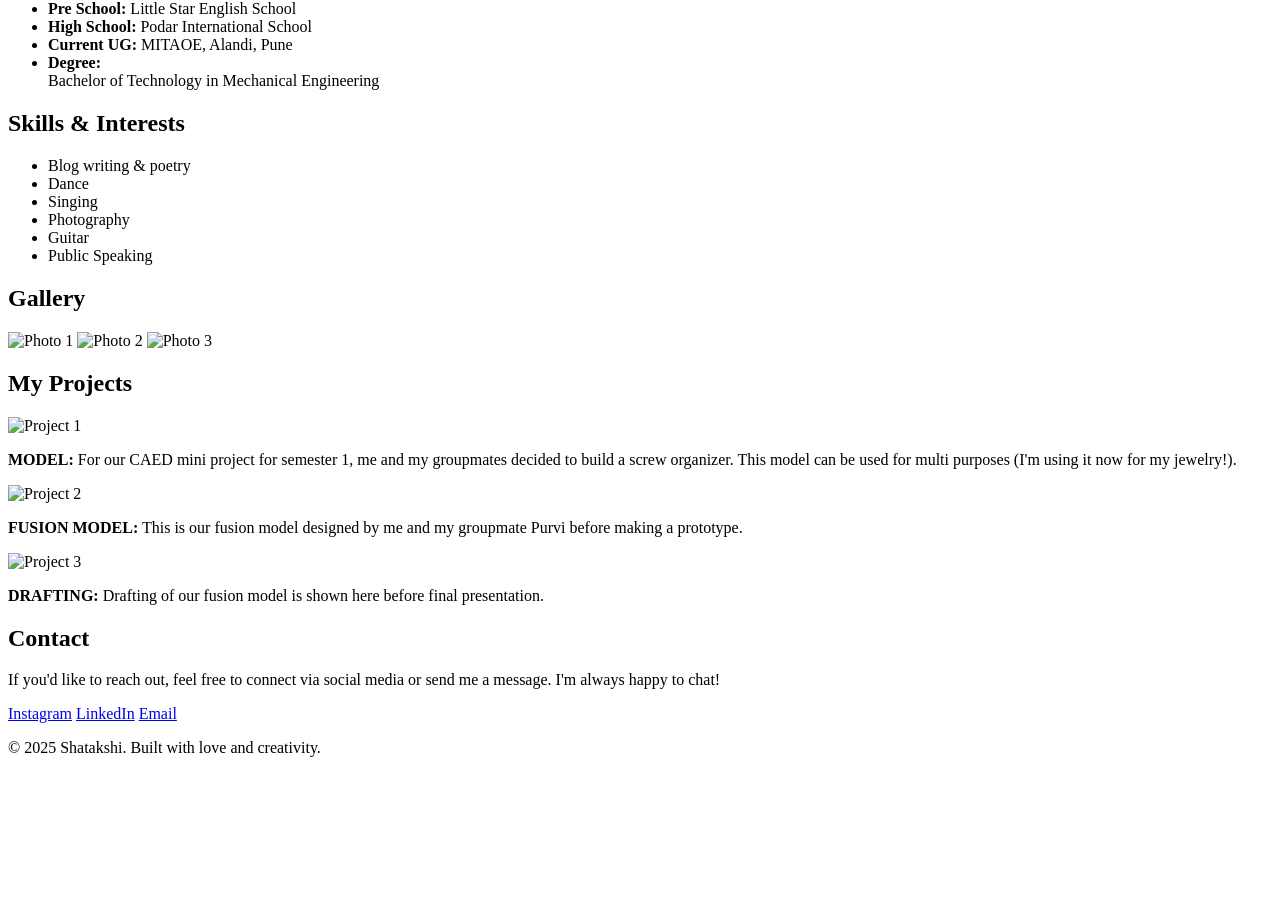
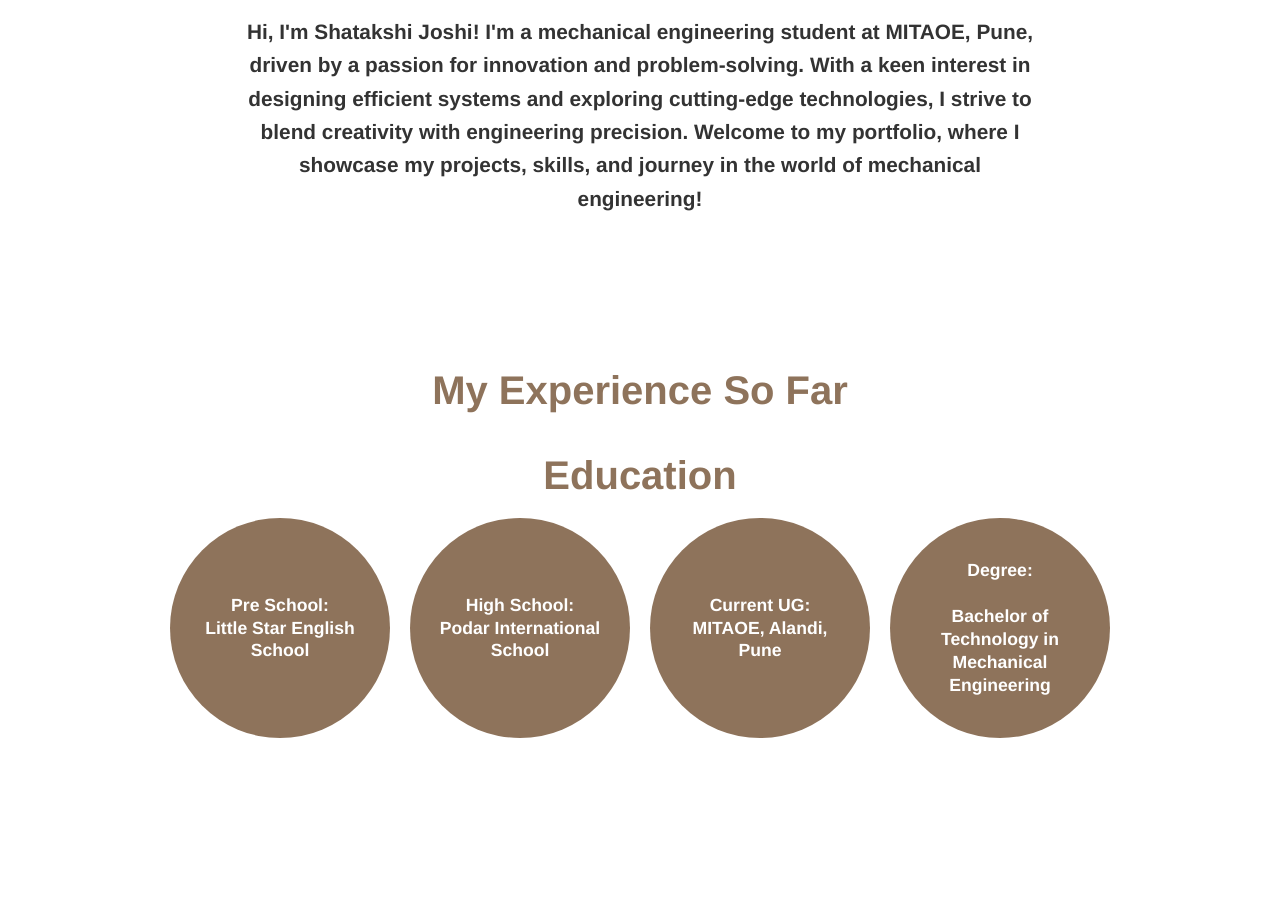
Before and after one commit to shatakshi13j/shatakshi.github.io, a plain HTML site: page index.html in a window 1280 px wide. Shown: the part 344-1248 px from the top of the page. Before the commit the page ends 1117 px from the top, so only its background shows below. Drawn offline with Linux system fonts and the light colour scheme.

Commit message:
Update index.html

```diff
--- a/index.html
+++ b/index.html
@@ -9,6 +9,222 @@
   <header>
     <h1>Hey I'm Shatakshi Joshi</h1>
     <img class="profile-pic" src="profile.jpg" alt="Shatakshi's Photo">
+     <style>
+    body {
+      margin: 0;
+      font-family: 'Helvetica Neue', sans-serif;
+      background-color: #fff;
+      color: #333;
+      text-align: center;
+    }
+    header {
+      background-color: #fef3e7;
+      padding: 30px 20px;
+      text-align: center;
+    }
+    header h1 {
+      margin: 0;
+      font-size: 3em;
+      color: #8e735b;
+    }
+    .profile-pic {
+      width: 300px;
+      height: 300px;
+      object-fit: cover;
+      border-radius: 50%;
+      margin-top: 20px;
+      border: 6px solid #8e735b;
+      box-shadow: 0 4px 15px rgba(0,0,0,0.2);
+      transition: transform 0.3s ease, box-shadow 0.3s ease;
+    }
+    .profile-pic:hover {
+  transform: scale(1.1);
+  box-shadow: 0 8px 20px rgba(0, 0, 0, 0.2);
+}
+    nav {
+      margin-top: 15px;
+    }
+    nav a {
+      margin: 0 20px;
+      text-decoration: none;
+      color: #8e735b;
+      font-weight: bold;
+      font-size: 1.1em;
+    }
+    section {
+      padding: 60px 20px;
+      margin: auto;
+      width: 100%;
+      box-sizing: border-box;
+    }
+    h2 {
+      color: #8e735b;
+      font-size: 2.5em;
+      font-weight: bold;
+      margin-bottom: 20px;
+    }
+    h3 {
+      color: #8e735b;
+      font-size: 2.5em;
+      font-weight: bold;
+      margin-bottom: 20px;
+    }
+    p {
+        font-size: 1.3em;
+        font-weight: bold;
+        line-height: 1.6;
+        max-width: 800px;
+        margin: 0 auto;
+    }
+    .photo-gallery {
+      display: flex;
+      justify-content: center;
+      gap: 20px;
+      flex-wrap: wrap;
+      margin-top: 30px;
+    }
+    .photo-gallery img {
+      width: 250px;
+      height: 350px;
+      border-radius: 12px;
+      box-shadow: 0 4px 12px rgba(0,0,0,0.2);
+      transition: transform 0.3s ease, box-shadow 0.3s ease;
+    }
+    .photo-gallery img:hover {
+        transform: scale(1.05);
+        box-shadow: 0 8px 20px rgba(0, 0, 0, 0.2);
+    }
+    .skills-list, .education-list {
+      list-style: none;
+      padding-left: 0;
+      display: flex;
+      flex-wrap: wrap;
+      gap: 20px;
+      justify-content: center;
+    }
+    .skills-list li, .education-list li {
+      background-color: #8e735b;
+      color: white;
+      border-radius: 50%;
+      padding: 20px;
+      font-size: 1.1em;
+      font-weight: bold;
+      width: 180px;
+      height: 180px;
+      display: flex;
+      align-items: center;
+      justify-content: center;
+      text-align: center;
+      line-height: 1.3;
+      word-wrap:break-word;
+      flex-direction: column;
+    }
+    #projects {
+        padding: 60px 20px;
+        display:block;
+        width: 100%;
+        padding: 60px 20px;
+        background-color: #fef3e7;
+        text-align: center;
+    }
+    #project h2 {
+        color: #8e735b;
+        font-size: 2.5em;
+        margin-bottom: 40px;
+    }
+    .project-container {
+        display: flex;
+        flex-direction: column;
+        align-items: center;
+        gap: 40px;
+        justify-content: center;
+    }
+
+    #projects {
+  text-align: center;
+  padding: 60px 20px;
+  background-color: #fef3e7;
+}
+
+.projects-container {
+  display: flex;
+  flex-wrap: wrap;
+  justify-content: center;
+  gap: 30px;
+  margin-top: 30px;
+}
+
+.project-card {
+  background-color: white;
+  border-radius: 12px;
+  padding: 20px;
+  width: 280px;
+  box-shadow: 0 4px 8px rgba(0,0,0,0.1);
+  text-align: center;
+  transition: transform 0.3s ease, box-shadow 0.3s ease;
+}
+
+.project-card img {
+  width: 100%;
+  height: auto;
+  border-radius: 8px;
+  margin-bottom: 15px;
+}
+.project-card:hover {
+  transform: scale(1.05);
+  box-shadow: 0 8px 20px rgba(0, 0, 0, 0.2);
+}
+.contact {
+  margin-top: 30px;
+  display: flex;
+  justify-content: center;
+  gap: 20px;
+}
+
+    .contact-links {
+  display: flex;
+  justify-content: center;
+  gap: 20px;
+  margin-top: 20px;
+  flex-wrap: wrap;
+  transition: transform 0.3s ease, box-shadow 0.3s ease;
+}
+
+.contact-button {
+  background-color: #8e735b;
+  color: white;
+  text-decoration: none;
+  padding: 12px 24px;
+  border-radius: 8px;
+  font-weight: bold;
+  transition: background-color 0.3s, transform 0.3s;
+}
+
+.contact-button:hover {
+  background-color: #5c4533;
+  transform: scale(1.1);
+  box-shadow: 0 8px 20px rgba(0, 0, 0, 0.2);
+}
+
+footer {
+      background-color: #fef3e7;
+      text-align: center;
+      padding: 25px;
+      color: #8e735b;
+      margin-top: 60px;
+    }
+    body {
+  opacity: 0;
+  animation: fadeIn 1.5s ease-in forwards;
+}
+
+@keyframes fadeIn {
+  to {
+    opacity: 1;
+  }
+}
+
+  </style>
     <nav>
       <a href="#about">About</a>
       <a href="#experience">Experience</a>
```
